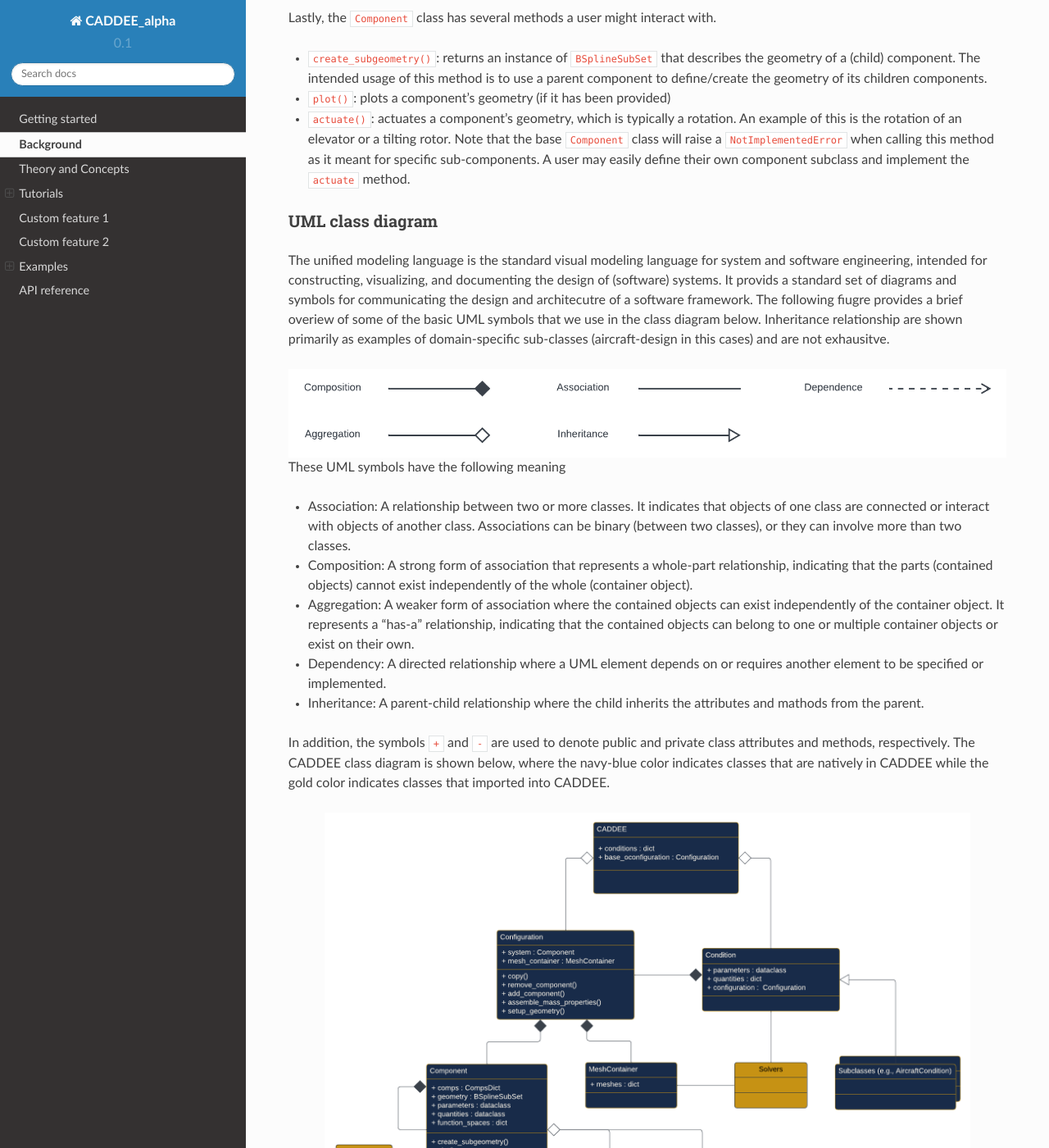
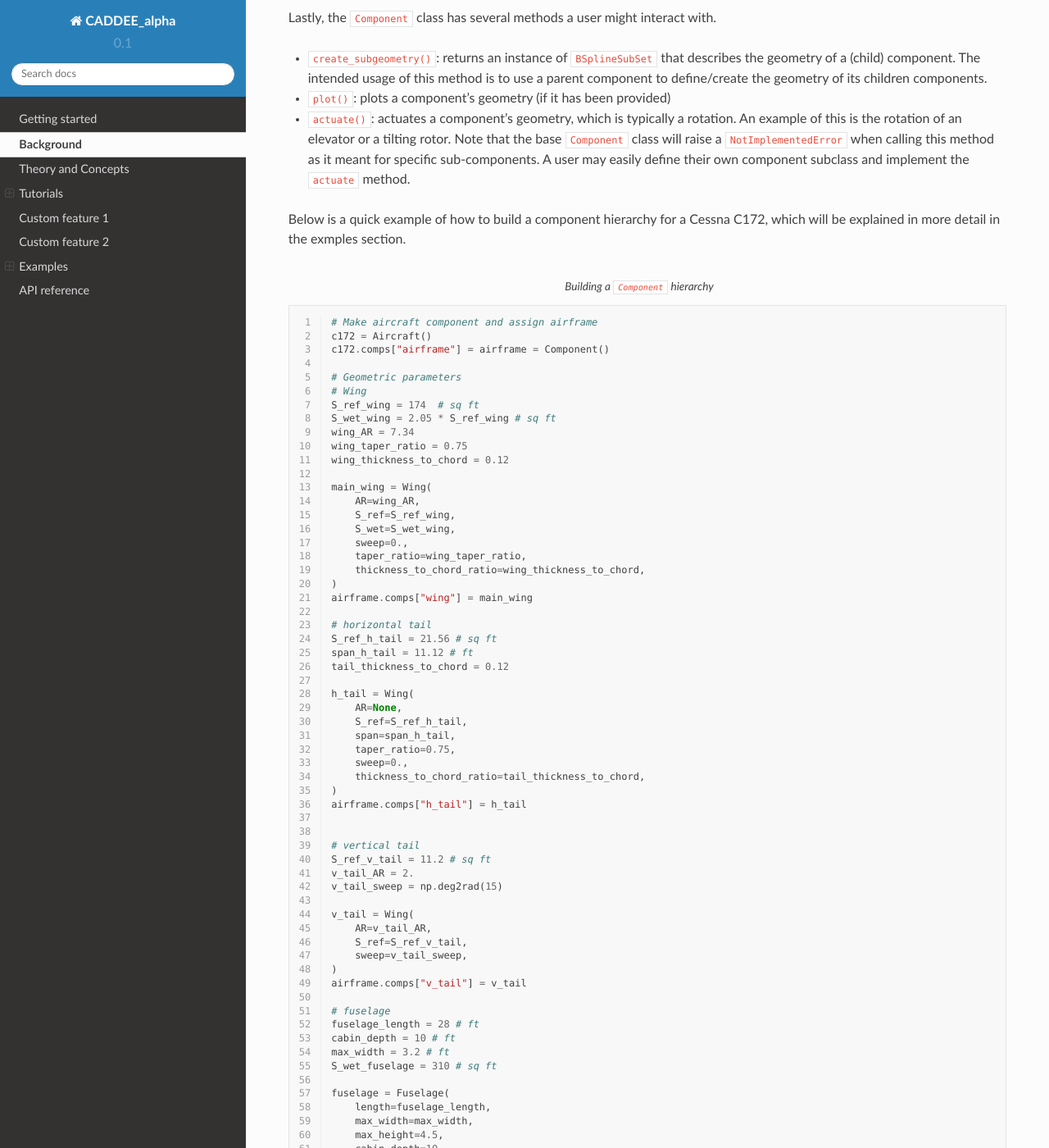
Before and after one commit to LSDOlab/CADDEE_alpha, a Sphinx documentation site: the page built from docs/src/background.md, in a window 1280 px wide and 1400 px high, scrolled down 3565 px. Shown: the whole window at 82% size. Built offline with Sphinx 7.4.7 and the Read the Docs theme 2.0.0, drawn with Linux system fonts in a browser that asks for light colours; pages that are not in the unit, such as notebooks, are missing from menus; some of the changed text lies outside the part shown.

Commit message:
update docs

````diff
--- a/docs/src/background.md
+++ b/docs/src/background.md
@@ -90,6 +90,109 @@ Lastly, the `Component` class has several methods a user might interact with.
 - `plot()`: plots a component's geometry (if it has been provided)
 - `actuate()`: actuates a component's geometry, which is typically a rotation. An example of this is the rotation of an elevator or a tilting rotor. Note that the base `Component` class will raise a `NotImplementedError` when calling this method as it meant for specific sub-components. A user may easily define their own component subclass and implement the `actuate` method.
 
+Below is a quick example of how to build a component hierarchy for a Cessna C172, which will be explained in more detail in the exmples section.
+
+
+```{code-block} python
+---
+lineno-start: 1
+caption: |
+    Building a `Component` hierarchy
+---
+# Make aircraft component and assign airframe
+c172 = Aircraft()
+c172.comps["airframe"] = airframe = Component()
+
+# Geometric parameters
+# Wing
+S_ref_wing = 174  # sq ft
+S_wet_wing = 2.05 * S_ref_wing # sq ft
+wing_AR = 7.34
+wing_taper_ratio = 0.75
+wing_thickness_to_chord = 0.12
+
+main_wing = Wing(
+    AR=wing_AR,
+    S_ref=S_ref_wing,
+    S_wet=S_wet_wing,
+    sweep=0.,
+    taper_ratio=wing_taper_ratio,
+    thickness_to_chord_ratio=wing_thickness_to_chord,
+)
+airframe.comps["wing"] = main_wing
+
+# horizontal tail
+S_ref_h_tail = 21.56 # sq ft
+span_h_tail = 11.12 # ft
+tail_thickness_to_chord = 0.12
+
+h_tail = Wing(
+    AR=None,
+    S_ref=S_ref_h_tail,
+    span=span_h_tail,
+    taper_ratio=0.75,
+    sweep=0.,
+    thickness_to_chord_ratio=tail_thickness_to_chord,
+)
+airframe.comps["h_tail"] = h_tail
+
+
+# vertical tail
+S_ref_v_tail = 11.2 # sq ft
+v_tail_AR = 2.
+v_tail_sweep = np.deg2rad(15)
+
+v_tail = Wing(
+    AR=v_tail_AR,
+    S_ref=S_ref_v_tail,
+    sweep=v_tail_sweep,
+)
+airframe.comps["v_tail"] = v_tail
+
+# fuselage
+fuselage_length = 28 # ft
+cabin_depth = 10 # ft
+max_width = 3.2 # ft
+S_wet_fuselage = 310 # sq ft
+
+fuselage = Fuselage(
+    length=fuselage_length,
+    max_width=max_width,
+    max_height=4.5,
+    cabin_depth=10.,
+    S_wet=S_wet_fuselage,
+)
+airframe.comps["fuselage"] = fuselage
+
+# Components without pre-specified parameters
+# Main landing gear
+main_landing_gear = Component()
+airframe.comps["main_landing_gear"] = main_landing_gear
+
+# Avionics
+avionics = Component()
+fuselage.comps["avionics"] = avionics
+
+# Instruments
+instruments = Component()
+fuselage.comps["instruments"] = instruments
+
+# Engine
+engine = Component()
+c172.comps["engine"] = engine
+
+# Fuel
+fuel = Component()
+main_wing.comps["fuel"] = fuel
+
+payload = Component()
+fuselage.comps["payload"] = payload
+
+# set the base configuration
+c172_base_config = Configuration(c172)
+caddee.configurations["base"] = c172_base_config
+```
+
 ### UML class diagram
 
 The unified modeling language is the standard visual modeling language for system and software engineering, intended for constructing, visualizing, and documenting the design of (software) systems. It provids a standard set of diagrams and symbols for communicating the design and architecutre of a software framework. The following fiugre provides a brief overiew of some of the basic UML symbols that we use in the class diagram below. Inheritance relationship are shown primarily as examples of domain-specific sub-classes (aircraft-design in this cases) and are not exhausitve.
````
